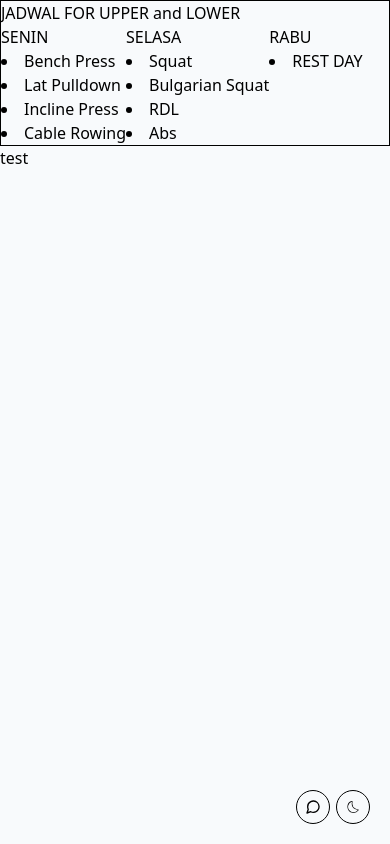
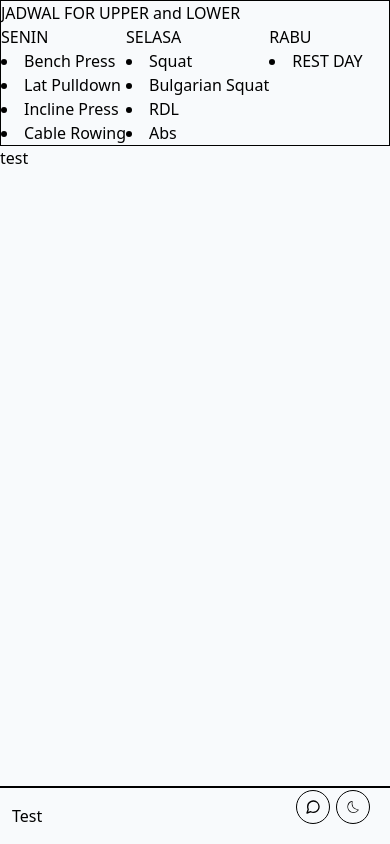
Before and after one commit to FaiqSr/gymbro-nextjs, a Next.js app: page / in a window 390 px wide. Built offline with nearby package versions, Linux system fonts and the light colour scheme.

Commit message:
Add: Menambahkan navbar bottom

```diff
--- a/src/app/(home)/layout.tsx
+++ b/src/app/(home)/layout.tsx
@@ -21,10 +21,10 @@ export default function RootLayout({
     <html className="scroll-smooth transition-colors" suppressHydrationWarning>
       <body className="bg-slate-50">
         <ThemesProvider>
-          {/* <NavBar /> */}
           <ThemeToggle />
           <MessageButton />
           <main className="flex w-full">
+            <NavBar />
             <SideBar />
             {children}
           </main>
--- a/src/components/layout/NavBar.tsx
+++ b/src/components/layout/NavBar.tsx
@@ -4,29 +4,15 @@ import React from "react";
 const NavBar = () => {
   return (
     <>
-      <header className="flex fixed w-full justify-around items-center py-5">
+      <section className="flex lg:hidden fixed w-full bottom-0 border-t-2 px-3 py-4">
         <nav>
-          <Link href={`/`} className="text-2xl font-semibold">
-            GymBro
-          </Link>
-        </nav>
-        <nav>
-          <ul className="flex gap-5 font-bold">
+          <ul>
             <li>
-              <Link href={"/"}>Beranda</Link>
-            </li>
-            <li>
-              <Link href={"/rute"}>Jalan</Link>
-            </li>
-            <li>
-              <Link href={"/kalkulator"}>Kalkulator</Link>
-            </li>
-            <li>
-              <Link href={"/pengaturan"}>Pengaturan</Link>
+              <Link href={`/`}>Test</Link>
             </li>
           </ul>
         </nav>
-      </header>
+      </section>
     </>
   );
 };
```
